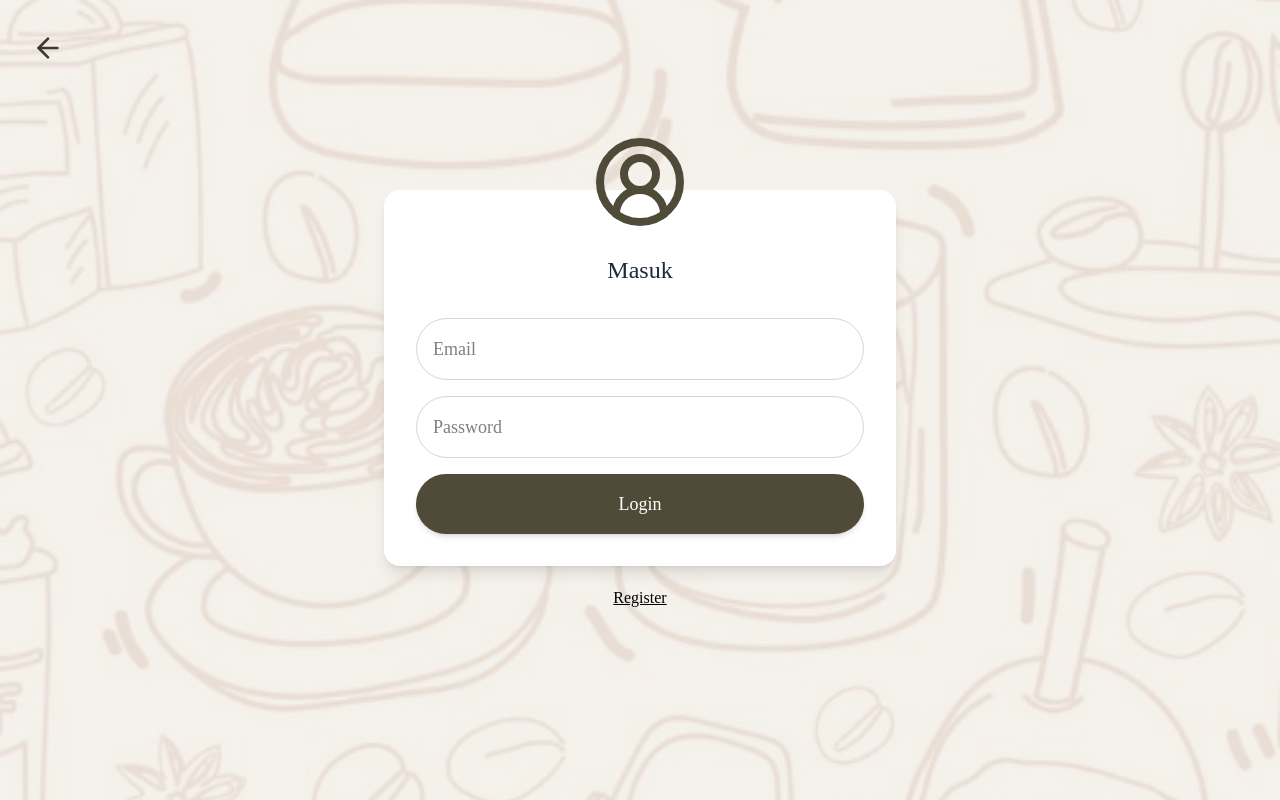
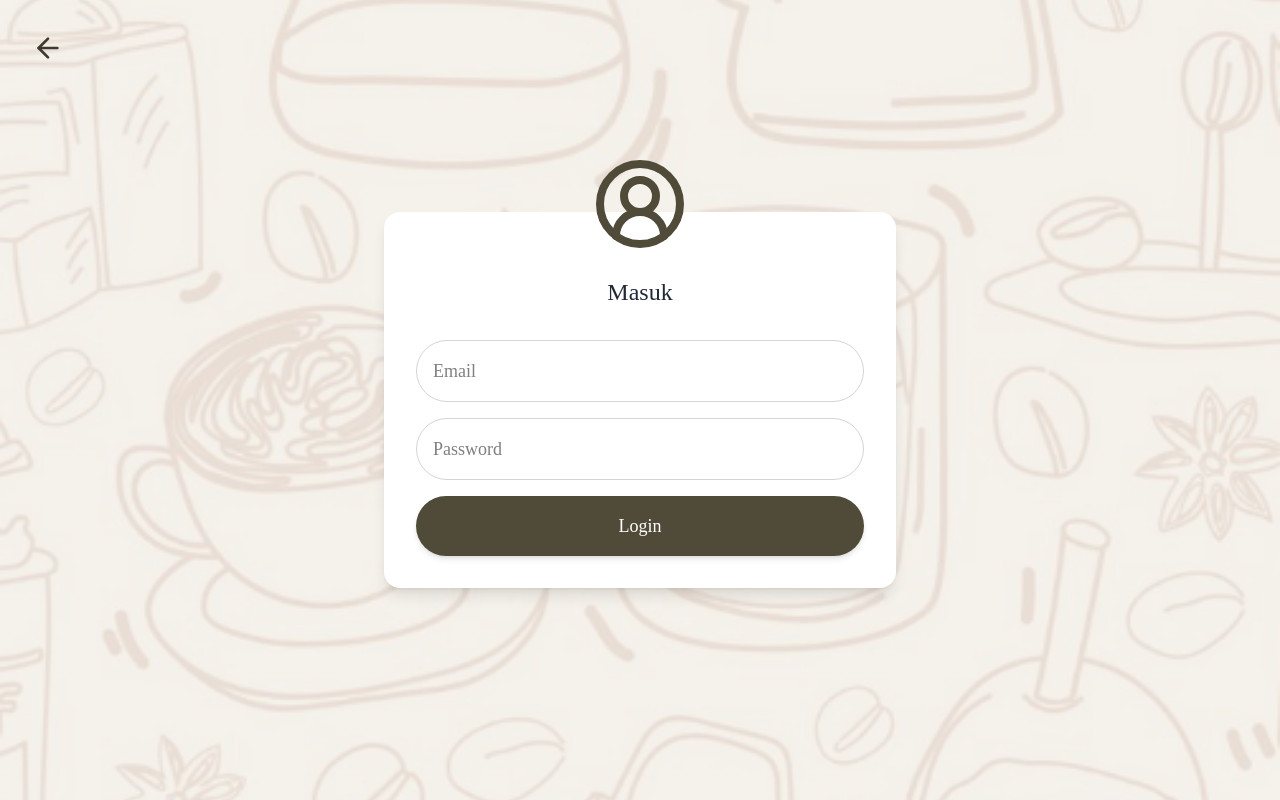
Before and after one commit to Inidapaa/kopisenja_app, a React (Vite) app: page /login in a window 1280 px wide. Built offline with nearby package versions, Linux system fonts and the light colour scheme.

Commit message:
Refactor Login component layout and error display: - Adjusted the structure of the main div for improved readability. - Enhanced error message display with consistent formatting. - Removed unused registration link for a cleaner interface.

```diff
--- a/src/pages/login.jsx
+++ b/src/pages/login.jsx
@@ -29,7 +29,10 @@ const Login = () => {
   };
 
   return (
-    <div className="flex flex-col gap-5 items-center justify-center w-screen h-screen relative bg-cover bg-center px-4 sm:px-6" style={{ backgroundImage: `url(${bgImage})` }}>
+    <div
+      className="flex flex-col gap-5 items-center justify-center w-screen h-screen relative bg-cover bg-center px-4 sm:px-6"
+      style={{ backgroundImage: `url(${bgImage})` }}
+    >
       <Link to="/" className="absolute top-4 left-4 p-2 md:top-6 md:left-6">
         <ArrowLeft className="w-10 h-10 md:w-8 md:h-8 text-[#3d392c]" />
       </Link>
@@ -59,7 +62,9 @@ const Login = () => {
             className="w-full px-4 py-2 sm:py-3 md:py-4 rounded-full border border-gray-300 focus:ring-2 focus:ring-gray-400 focus:outline-none text-sm sm:text-base md:text-lg"
             required
           />
-          {error && <div className="text-red-600 text-sm text-center">{error}</div>}
+          {error && (
+            <div className="text-red-600 text-sm text-center">{error}</div>
+          )}
           <button
             type="submit"
             className="w-full py-2 sm:py-3 md:py-4 bg-[#504B38] hover:bg-[#3d392c] text-white font-medium rounded-full shadow-md transition duration-200 text-sm sm:text-base md:text-lg disabled:opacity-50"
@@ -69,11 +74,6 @@ const Login = () => {
           </button>
         </form>
       </div>
-      <div>
-        <Link to="/register" className="underline">
-          Register
-        </Link>
-      </div>
     </div>
   );
 };
```
